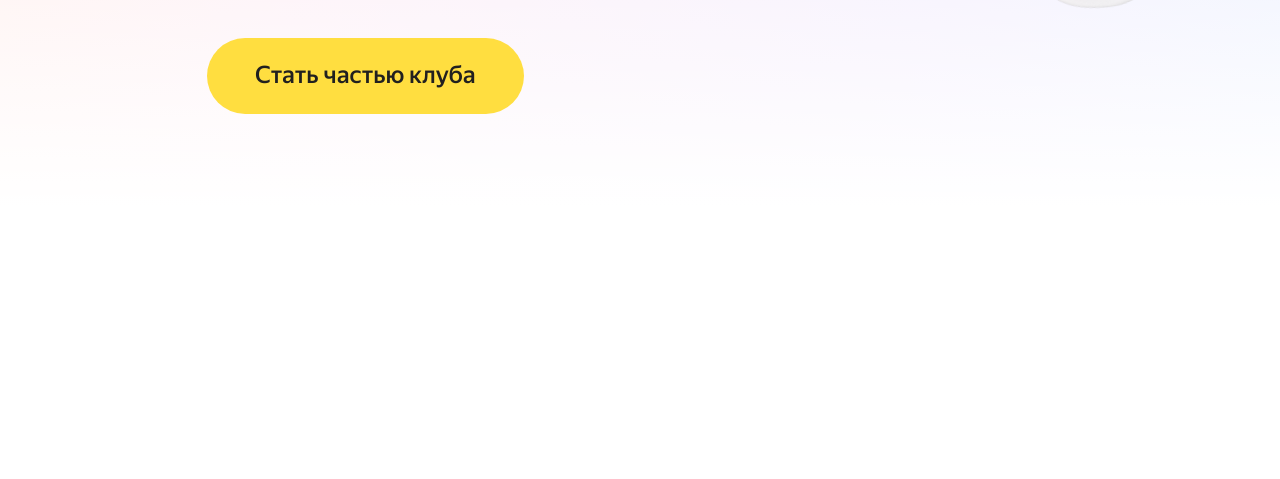
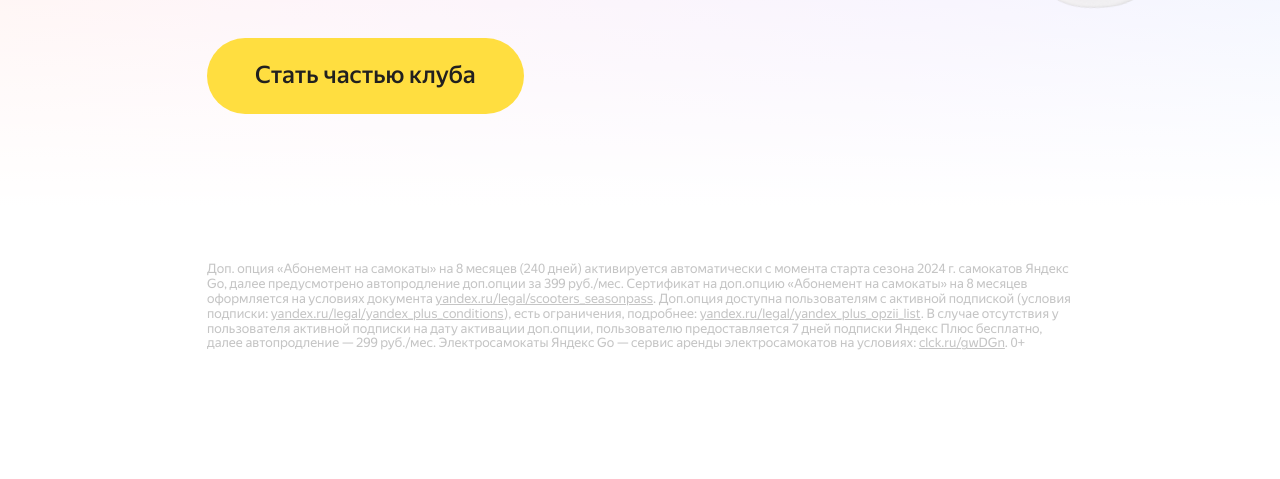
Before and after one commit to mkstas/go-scooter-pass, a website built with Vite: page index.html in a window 1280 px wide. Shown: the part 650-1129 px from the top of the page. Before the commit the page ends 857 px from the top, so only its background shows below. Built offline with nearby package versions, Linux system fonts and the light colour scheme; files whose address does not match are found by name.

Commit message:
dev: create footer

```diff
--- a/index.html
+++ b/index.html
@@ -50,6 +50,39 @@
           </div>
         </div>
       </header>
+
+      <main></main>
+
+      <footer class="footer">
+        <div class="container">
+          <p class="footer__text">
+            Доп. опция «Абонемент на самокаты» на 8 месяцев (240 дней)
+            активируется автоматически с момента старта сезона 2024 г. самокатов
+            Яндекс Go, далее предусмотрено автопродление доп.опции за 399
+            руб./мес. Сертификат на доп.опцию «Абонемент на самокаты» на 8
+            месяцев оформляется на условиях документа
+            <a class="footer__link" href="yandex.ru/legal/scooters_seasonpass"
+              >yandex.ru/legal/scooters_seasonpass</a
+            >. Доп.опция доступна пользователям с активной подпиской (условия
+            подписки:
+            <a
+              class="footer__link"
+              href="yandex.ru/legal/yandex_plus_conditions"
+              >yandex.ru/legal/yandex_plus_conditions</a
+            >), есть ограничения, подробнее:
+            <a
+              class="footer__link"
+              href="yandex.ru/legal/yandex_plus_opzii_list"
+              >yandex.ru/legal/yandex_plus_opzii_list</a
+            >. В случае отсутствия у пользователя активной подписки на дату
+            активации доп.опции, пользователю предоставляется 7 дней подписки
+            Яндекс Плюс бесплатно, далее автопродление — 299 руб./мес.
+            Электросамокаты Яндекс Go — сервис аренды электросамокатов на
+            условиях:
+            <a class="footer__link" href="clck.ru/gwDGn">clck.ru/gwDGn</a>. 0+
+          </p>
+        </div>
+      </footer>
     </div>
     <script type="module" src="/src/scripts/index.ts"></script>
   </body>
--- a/src/styles/base/_normalize.scss
+++ b/src/styles/base/_normalize.scss
@@ -23,10 +23,7 @@ html {
     Links
 */
 
-a,
-a:hover,
-a:link,
-a:visited {
+a {
   text-decoration: none;
 }
 
--- a/src/styles/base/_variables.scss
+++ b/src/styles/base/_variables.scss
@@ -11,5 +11,6 @@ $font-main: 'YS Text';
 $color-black: #21201f;
 $color-white: #ffffff;
 $color-grey: #808080;
+$color-grey-light: #c5c5c5;
 $color-purple: #d2bdff;
 $color-yellow: #ffde40;
--- /dev/null
+++ b/src/styles/components/_footer.scss
@@ -0,0 +1,12 @@
+.footer {
+  padding: 55px 0 128px;
+  &__text {
+    font-size: 13px;
+    color: $color-grey-light;
+  }
+
+  &__link {
+    text-decoration: underline;
+    color: inherit;
+  }
+}
--- a/src/styles/index.scss
+++ b/src/styles/index.scss
@@ -7,3 +7,4 @@
 
 @import './components/common.scss';
 @import './components/header.scss';
+@import './components/footer.scss';
```
